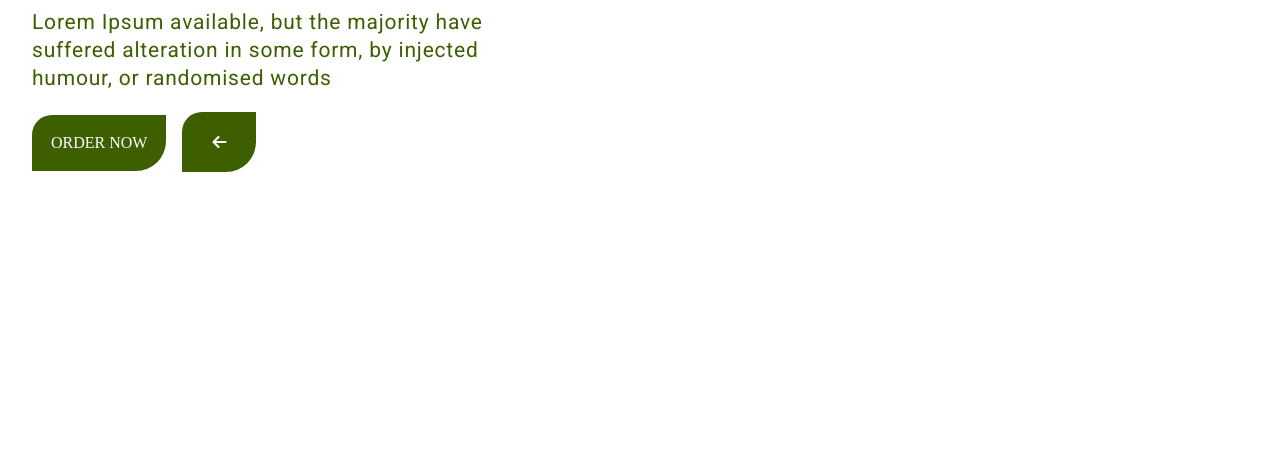
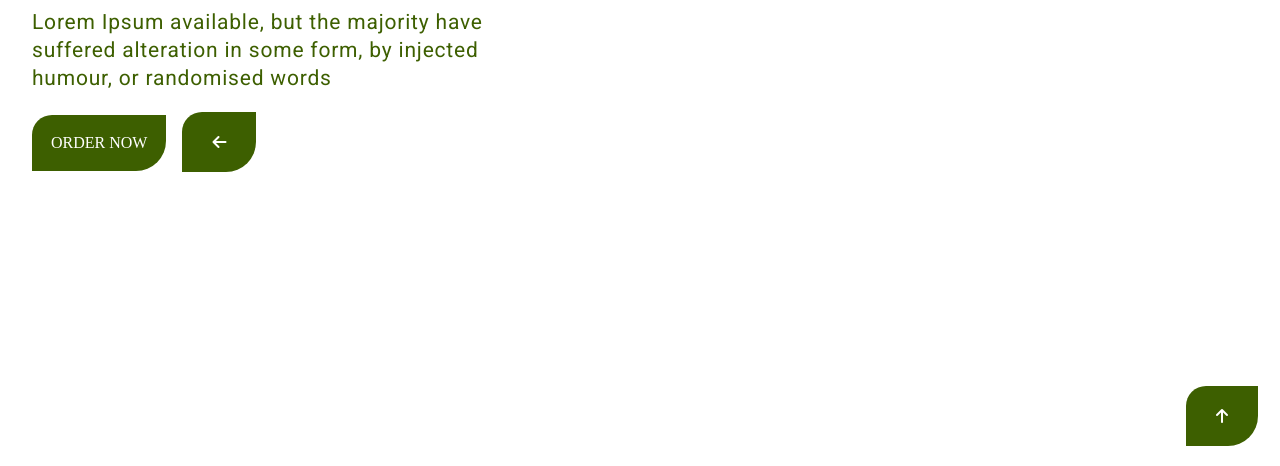
Before and after one commit to 1Yasir/American-Food, a plain HTML site: page index.html in a window 1280 px wide. Shown: the part 334-800 px from the top of the page. Drawn offline with nearby package versions, Linux system fonts and the light colour scheme.

Commit message:
up btn add

```diff
--- a/css/style.css
+++ b/css/style.css
@@ -311,3 +311,8 @@ h2::before{
         text-align: center;
     }
 }
+.up{
+    position: fixed;
+    right: 10px;
+    bottom: 10px;
+}
--- a/index.html
+++ b/index.html
@@ -90,6 +90,10 @@
     </main>
     <!-- main part end  -->
 
+    <!-- pageup btn -->
+    <a href="#" class="btn btn-secondary up"><i class="fa fa-arrow-up"></i></a>
+
+
     <!---scriptfile-->
     <script src="js/main.js"></script>
 </body>
```
